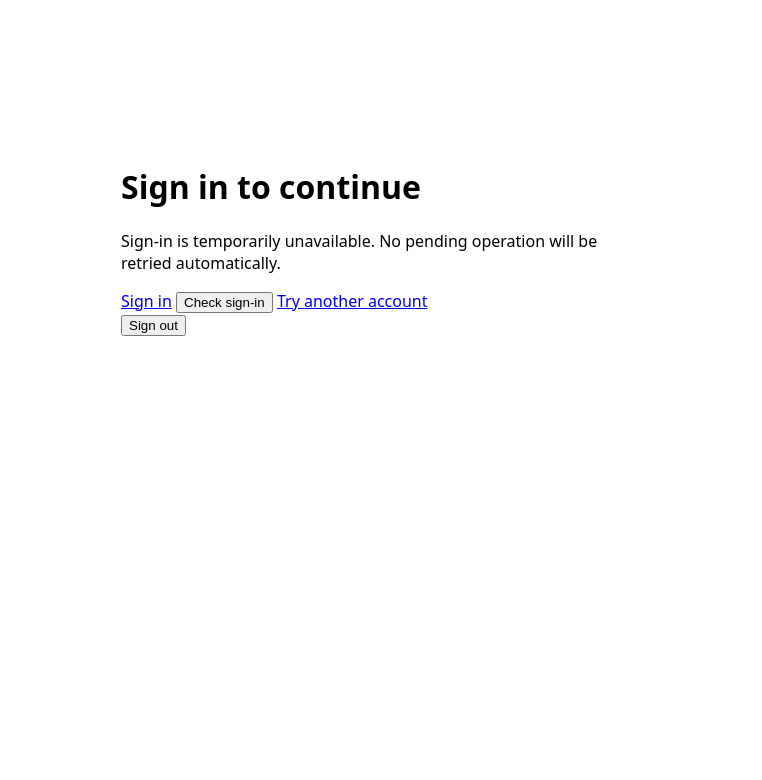
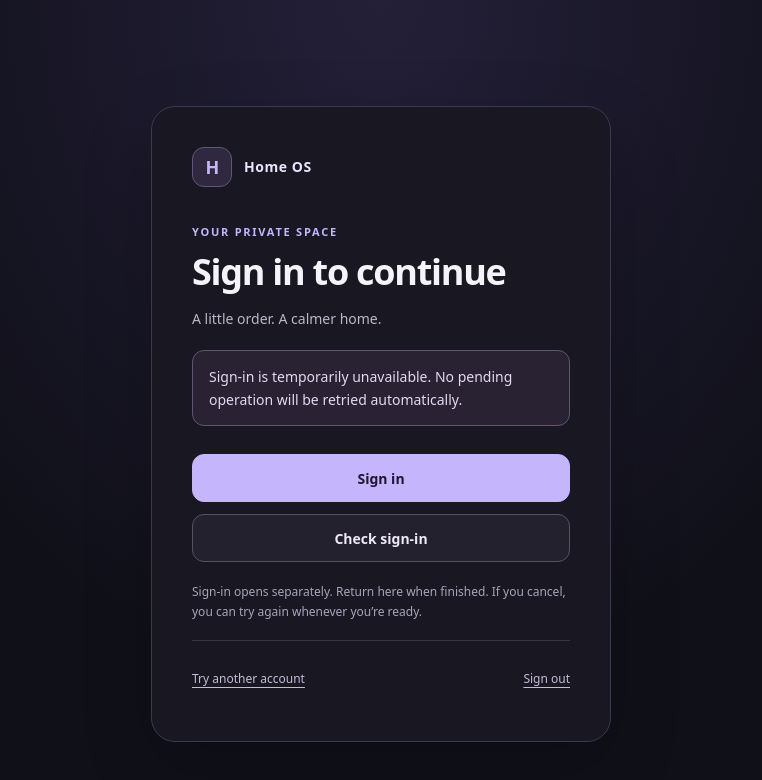
Before and after one commit to rogandev/home-os, a React (Vite) app: page / in a window 1280 px wide. Shown: the top 780 px of the page, without its empty margins (259-1021 px from the left). Built offline with nearby package versions, Linux system fonts and the light colour scheme; no server answers.

Commit message:
style: polish the private sign-in entry screen (#20)
* style: polish the private sign-in entry screen

* style: remove default page margin only while sign-in is visible

```diff
--- a/src/SessionGate.jsx
+++ b/src/SessionGate.jsx
@@ -1,4 +1,5 @@
 import {createContext,useContext,useCallback,useEffect,useLayoutEffect,useRef,useState} from 'react';
+import './signin.css';
 import {blockSessionRequests} from './sessionFetch.js';
 
 
@@ -90,19 +91,27 @@ export default function SessionGate({children}) {
     return true;
   }
   return <>
-    {status==='ready'?null:<main style={{maxWidth:520,margin:'15vh auto',padding:24,fontFamily:'system-ui'}}>
+    {status==='ready'?null:<main className="signin-shell" aria-label="Home OS sign-in"><section className="signin-card">
+      <div className="signin-brand"><span className="signin-mark" aria-hidden="true">H</span>Home OS</div>
+      <p className="signin-eyebrow">Your private space</p>
       <h1>{status==='checking'?'Checking sign-in…':'Sign in to continue'}</h1>
-      {status==='denied'&&<p>This account does not have access. Your existing work stays locked.</p>}
-      {status==='unavailable'&&<p>Sign-in is temporarily unavailable. No pending operation will be retried automatically.</p>}
-      {mounted&&<p>Unsaved work is held privately in this tab for up to one hour while locked. Sign-in opens another window; keep this tab open. Closing or reloading it loses unsaved drafts.</p>}
-      {discarded&&<p>Unsaved work in this tab was cleared. Saved records and existing recovery journals are unchanged.</p>}
-      {status!=='checking'&&<>
-        <a href="/api/auth/login" target="_blank" rel="noopener noreferrer">Sign in</a>{' '}
-        <button type="button" onClick={check}>Check sign-in</button>{' '}
-        <a href="/api/auth/switch" target="_blank" rel="noopener noreferrer" onClick={clearForExit}>Try another account</a>
-        <form method="post" action="/api/auth/logout" onSubmit={clearForExit}><button type="submit">Sign out</button></form>
+      <p>A little order. A calmer home.</p>
+      {status==='denied'&&<p className="signin-message" role="alert">This account does not have access. Your existing work stays locked.</p>}
+      {status==='unavailable'&&<p className="signin-message" role="alert">Sign-in is temporarily unavailable. No pending operation will be retried automatically.</p>}
+      {mounted&&<p className="signin-message">Unsaved work is held privately in this tab for up to one hour while locked. Keep this tab open; closing or reloading it loses unsaved drafts.</p>}
+      {discarded&&<p className="signin-message">Unsaved work in this tab was cleared. Saved records and existing recovery journals are unchanged.</p>}
+      {status==='checking'?<p className="signin-loading" role="status">Connecting to your account</p>:<>
+        <div className="signin-actions">
+          <a className="signin-primary" href="/api/auth/login" target="_blank" rel="noopener noreferrer">Sign in</a>
+          <button className="signin-secondary" type="button" onClick={check}>Check sign-in</button>
+        </div>
+        <p className="signin-note">Sign-in opens separately. Return here when finished. If you cancel, you can try again whenever you’re ready.</p>
+        <div className="signin-links">
+          <a href="/api/auth/switch" target="_blank" rel="noopener noreferrer" onClick={clearForExit}>Try another account</a>
+          <form method="post" action="/api/auth/logout" onSubmit={clearForExit}><button type="submit">Sign out</button></form>
+        </div>
       </>}
-    </main>}
+    </section></main>}
     {mounted&&<div key={generation} hidden={status!=='ready'} inert={status!=='ready'?'':undefined} aria-hidden={status!=='ready'?true:undefined}><AccountContext.Provider value={clearForExit}>{children}</AccountContext.Provider></div>}
   </>;
 }
--- /dev/null
+++ b/src/signin.css
@@ -0,0 +1,27 @@
+body:has(.signin-shell){margin:0;background:#101019}
+/* Scoped to the locked entry screen; never changes the signed-in application. */
+.signin-shell{--signin-accent:#c4b5fd;box-sizing:border-box;min-height:100svh;display:grid;place-items:center;padding:clamp(24px,6vw,72px) max(20px,env(safe-area-inset-right)) max(24px,env(safe-area-inset-bottom)) max(20px,env(safe-area-inset-left));background:radial-gradient(ellipse at 50% 0%,#242039 0%,#101019 62%);color:#f4f3fa;font:400 16px/1.6 ui-sans-serif,system-ui,-apple-system,BlinkMacSystemFont,"Segoe UI",sans-serif;text-align:left;color-scheme:dark}
+.signin-shell *{box-sizing:border-box}
+.signin-shell .signin-card{width:100%;max-width:460px;padding:clamp(24px,5vw,40px);border:1px solid #3d384f;border-radius:24px;background:#191822;box-shadow:0 24px 70px #0003}
+.signin-shell .signin-brand{display:flex;align-items:center;gap:12px;margin-bottom:36px;color:#e9e4ff;font-size:14px;font-weight:650;letter-spacing:.04em}
+.signin-shell .signin-mark{display:grid;place-items:center;width:40px;height:40px;border:1px solid #605679;border-radius:12px;background:#30283f;color:var(--signin-accent);font-size:18px;font-weight:700;letter-spacing:-.04em}
+.signin-shell .signin-eyebrow{margin:0 0 10px;color:var(--signin-accent);font-size:11px;font-weight:700;letter-spacing:.16em;text-transform:uppercase}
+.signin-shell h1{margin:0 0 14px;color:#f4f3fa;font-size:clamp(28px,5vw,36px);font-weight:650;line-height:1.15;letter-spacing:-.035em}
+.signin-shell p{margin:0 0 20px;color:#bab7c9;font-size:14px;line-height:1.65}
+.signin-shell .signin-actions{display:grid;gap:12px;margin-top:28px}
+.signin-shell a,.signin-shell button{font:inherit;letter-spacing:normal;cursor:pointer;touch-action:manipulation}
+.signin-shell .signin-primary,.signin-shell .signin-secondary{display:flex;align-items:center;justify-content:center;width:100%;min-height:48px;margin:0;padding:12px 16px;border-radius:12px;font-size:14px;font-weight:650;text-align:center;text-decoration:none;line-height:1.5;white-space:normal}
+.signin-shell .signin-primary{background:var(--signin-accent);border:1px solid var(--signin-accent);color:#20172e}
+.signin-shell .signin-secondary{background:#24212f;border:1px solid #575063;color:#ede9f7}
+.signin-shell .signin-primary:hover{filter:brightness(1.07)}
+.signin-shell .signin-secondary:hover{background:#302a3e}
+.signin-shell :is(a,button):focus-visible{outline:3px solid #eee7ff;outline-offset:4px}
+.signin-shell .signin-links{display:flex;align-items:center;justify-content:space-between;flex-wrap:wrap;gap:8px 16px;margin-top:18px;padding-top:16px;border-top:1px solid #393344}
+.signin-shell .signin-links form{margin:0}
+.signin-shell .signin-links :is(a,button){display:inline-flex;align-items:center;min-height:44px;margin:0;padding:6px 0;border:0;border-radius:0;background:transparent;color:#c5bcd9;font-size:12px;text-decoration:underline;text-underline-offset:4px}
+.signin-shell .signin-note{margin:20px 0 0;font-size:12px;color:#a9a3b9}
+.signin-shell .signin-message{padding:14px 16px;border:1px solid #615471;border-radius:12px;background:#292233;color:#e5d8f1}
+.signin-shell .signin-loading{display:flex;align-items:center;gap:10px;margin:24px 0 0}
+.signin-shell .signin-loading::before{content:"";width:8px;height:8px;flex:none;border-radius:50%;background:var(--signin-accent)}
+@media(max-width:420px){.signin-shell{place-items:start center;padding-top:max(32px,env(safe-area-inset-top))}.signin-shell .signin-card{padding:24px 22px;border-radius:20px}.signin-shell .signin-brand{margin-bottom:30px}}
+@media(prefers-reduced-motion:reduce){.signin-shell *{scroll-behavior:auto}}
```
